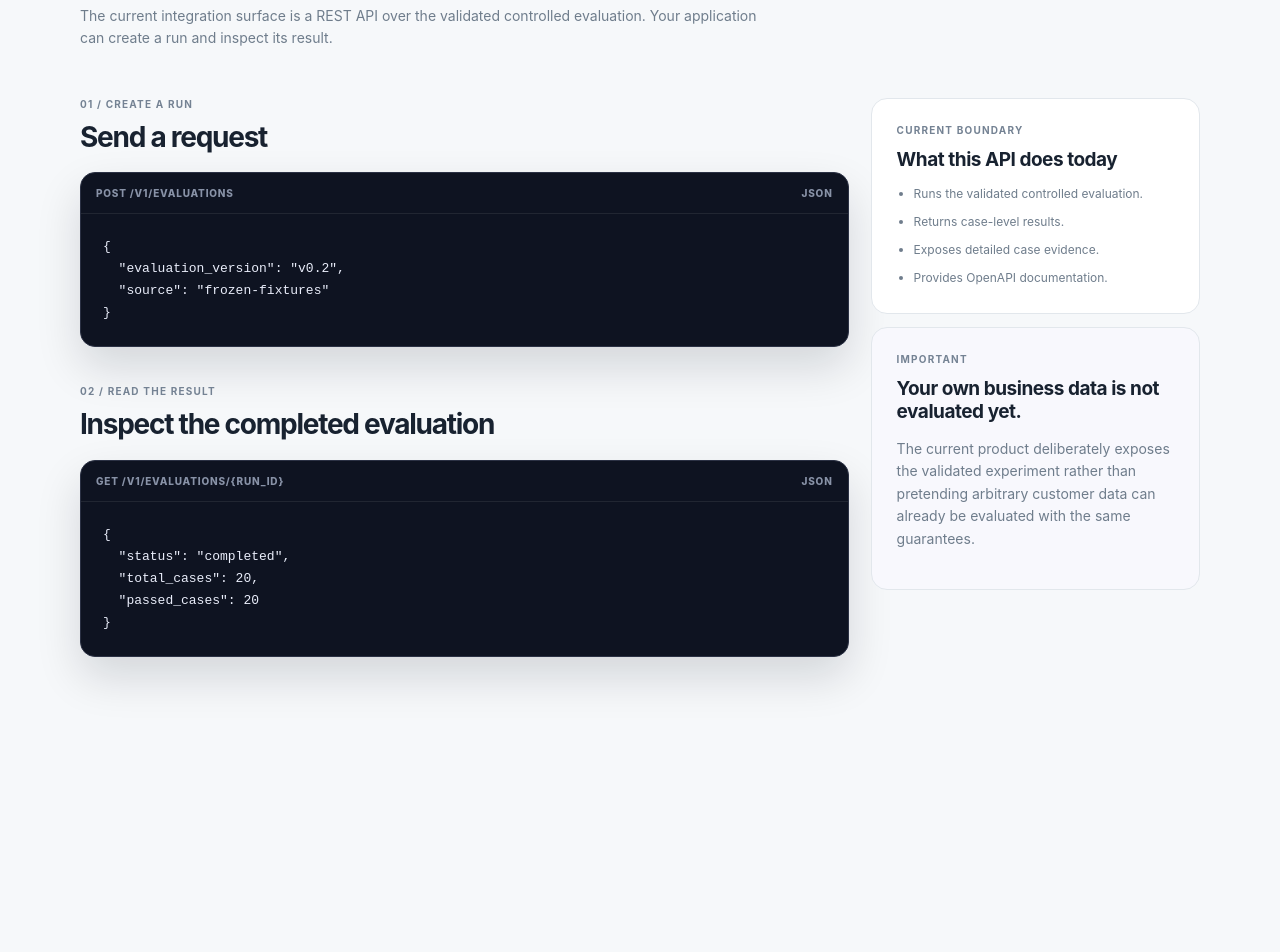
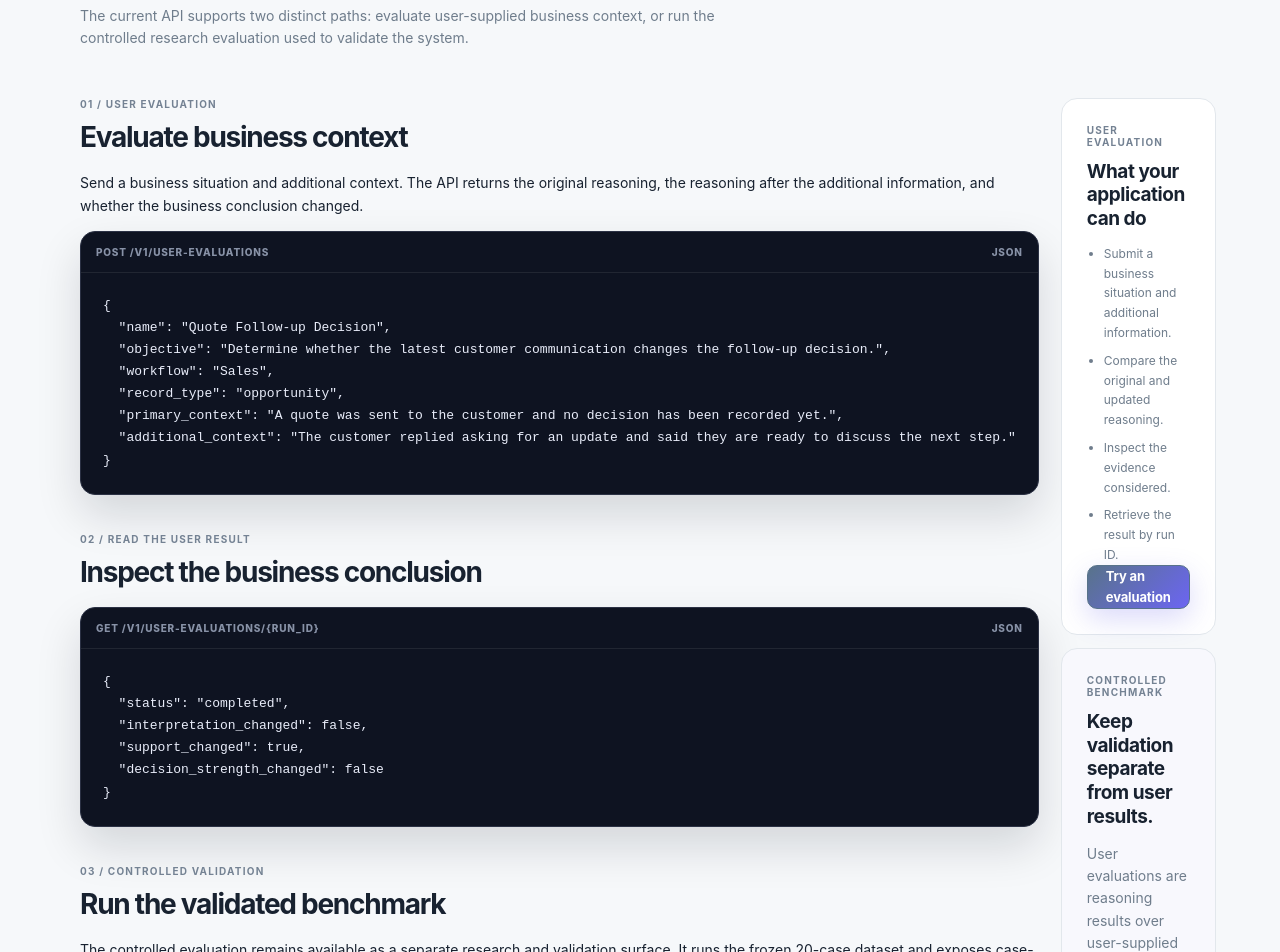
Before and after one commit to greeexstack/cross-system-context-test, a Next.js app in the folder web/: page /integrate in a window 1280 px wide. Shown: the part 340-1292 px from the top of the page. Before the commit the page ends 1085 px from the top, so only its background shows below. Built offline with nearby package versions, Linux system fonts and the light colour scheme.

Commit message:
align integration surface with user evaluations

```diff
--- a/web/src/app/integrate/page.tsx
+++ b/web/src/app/integrate/page.tsx
@@ -36,25 +36,95 @@ export default function IntegratePage() {
         </div>
 
         <h1>
-          Connect the evaluation engine to your application.
+          Connect evaluation to your application.
         </h1>
 
         <p>
-          The current integration surface is a REST API over
-          the validated controlled evaluation. Your application
-          can create a run and inspect its result.
+          The current API supports two distinct paths:
+          evaluate user-supplied business context, or run the
+          controlled research evaluation used to validate the
+          system.
         </p>
       </section>
 
       <section className="integration-grid">
         <div className="integration-main">
           <div className="section-kicker">
-            01 / CREATE A RUN
+            01 / USER EVALUATION
           </div>
 
           <h2>
-            Send a request
+            Evaluate business context
           </h2>
+
+          <p>
+            Send a business situation and additional context.
+            The API returns the original reasoning, the reasoning
+            after the additional information, and whether the
+            business conclusion changed.
+          </p>
+
+          <div className="code-card">
+            <div className="code-toolbar">
+              <span>
+                POST /v1/user-evaluations
+              </span>
+
+              <span>
+                JSON
+              </span>
+            </div>
+
+            <pre>{`{
+  "name": "Quote Follow-up Decision",
+  "objective": "Determine whether the latest customer communication changes the follow-up decision.",
+  "workflow": "Sales",
+  "record_type": "opportunity",
+  "primary_context": "A quote was sent to the customer and no decision has been recorded yet.",
+  "additional_context": "The customer replied asking for an update and said they are ready to discuss the next step."
+}`}</pre>
+          </div>
+
+          <div className="section-kicker integration-step">
+            02 / READ THE USER RESULT
+          </div>
+
+          <h2>
+            Inspect the business conclusion
+          </h2>
+
+          <div className="code-card">
+            <div className="code-toolbar">
+              <span>
+                GET /v1/user-evaluations/{"{run_id}"}
+              </span>
+
+              <span>
+                JSON
+              </span>
+            </div>
+
+            <pre>{`{
+  "status": "completed",
+  "interpretation_changed": false,
+  "support_changed": true,
+  "decision_strength_changed": false
+}`}</pre>
+          </div>
+
+          <div className="section-kicker integration-step">
+            03 / CONTROLLED VALIDATION
+          </div>
+
+          <h2>
+            Run the validated benchmark
+          </h2>
+
+          <p>
+            The controlled evaluation remains available as a
+            separate research and validation surface. It runs the
+            frozen 20-case dataset and exposes case-level results.
+          </p>
 
           <div className="code-card">
             <div className="code-toolbar">
@@ -72,77 +142,63 @@ export default function IntegratePage() {
   "source": "frozen-fixtures"
 }`}</pre>
           </div>
-
-          <div className="section-kicker integration-step">
-            02 / READ THE RESULT
-          </div>
-
-          <h2>
-            Inspect the completed evaluation
-          </h2>
-
-          <div className="code-card">
-            <div className="code-toolbar">
-              <span>
-                GET /v1/evaluations/{'{run_id}'}
-              </span>
-
-              <span>
-                JSON
-              </span>
-            </div>
-
-            <pre>{`{
-  "status": "completed",
-  "total_cases": 20,
-  "passed_cases": 20
-}`}</pre>
-          </div>
         </div>
 
         <aside className="integration-side">
           <div className="integration-card">
             <div className="section-kicker">
-              CURRENT BOUNDARY
+              USER EVALUATION
             </div>
 
             <h3>
-              What this API does today
+              What your application can do
             </h3>
 
             <ul>
               <li>
-                Runs the validated controlled evaluation.
+                Submit a business situation and additional
+                information.
               </li>
 
               <li>
-                Returns case-level results.
+                Compare the original and updated reasoning.
               </li>
 
               <li>
-                Exposes detailed case evidence.
+                Inspect the evidence considered.
               </li>
 
               <li>
-                Provides OpenAPI documentation.
+                Retrieve the result by run ID.
               </li>
             </ul>
+
+            <Link
+              href="/evaluate"
+              className="button button-primary"
+            >
+              Try an evaluation
+            </Link>
           </div>
 
           <div className="integration-card subtle">
             <div className="section-kicker">
-              IMPORTANT
+              CONTROLLED BENCHMARK
             </div>
 
             <h3>
-              Your own business data is not evaluated yet.
+              Keep validation separate from user results.
             </h3>
 
             <p>
-              The current product deliberately exposes the
-              validated experiment rather than pretending
-              arbitrary customer data can already be evaluated
-              with the same guarantees.
+              User evaluations are reasoning results over
+              user-supplied context. They are not scored against
+              the frozen benchmark ground truth.
+            </p>
+
+            <p>
+              The controlled benchmark remains the reproducible
+              validation surface for the underlying experiment.
             </p>
           </div>
         </aside>
```
Also changed, not shown: 1 other file (tests, documents, lock files or other folders).
